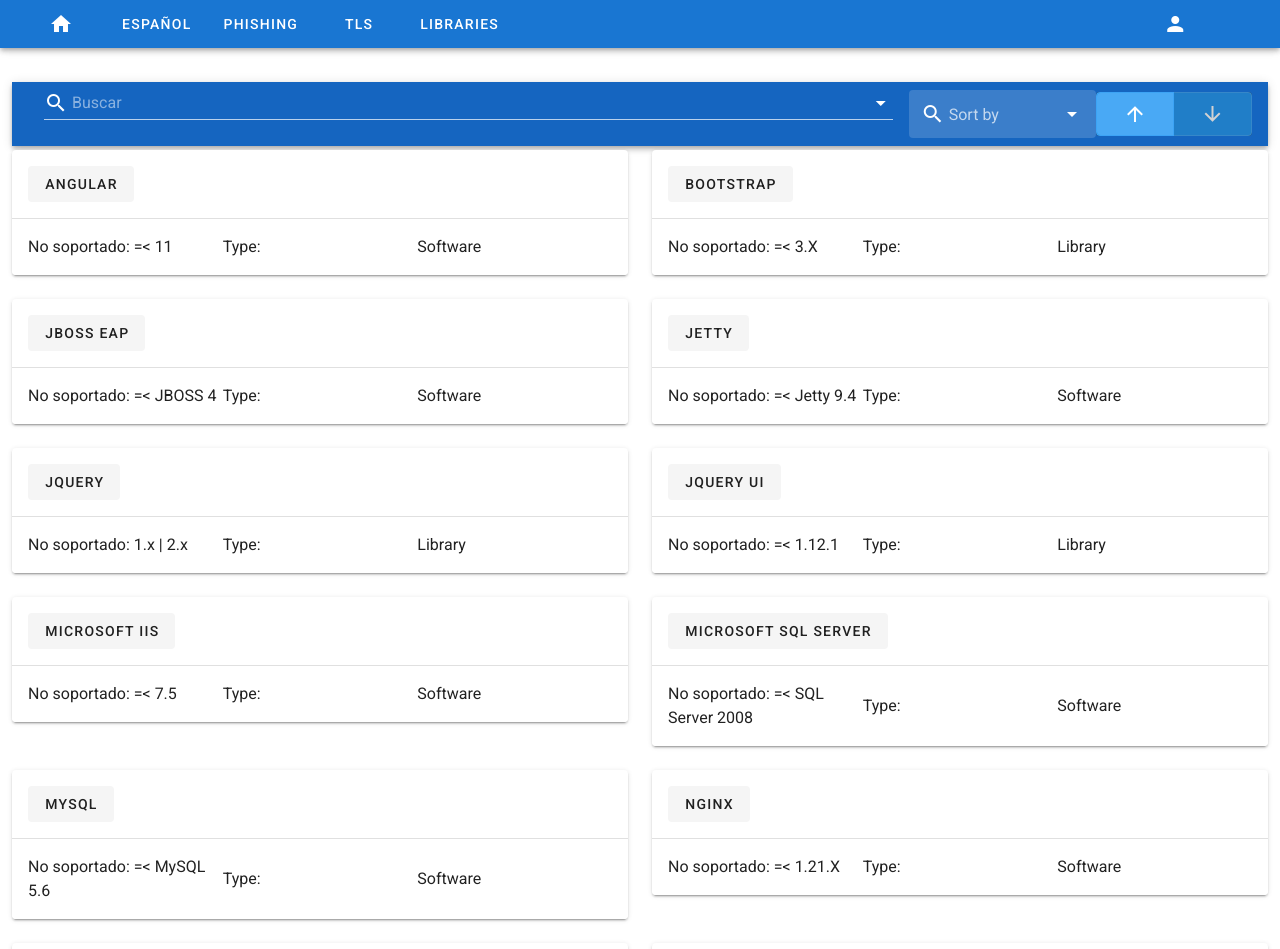
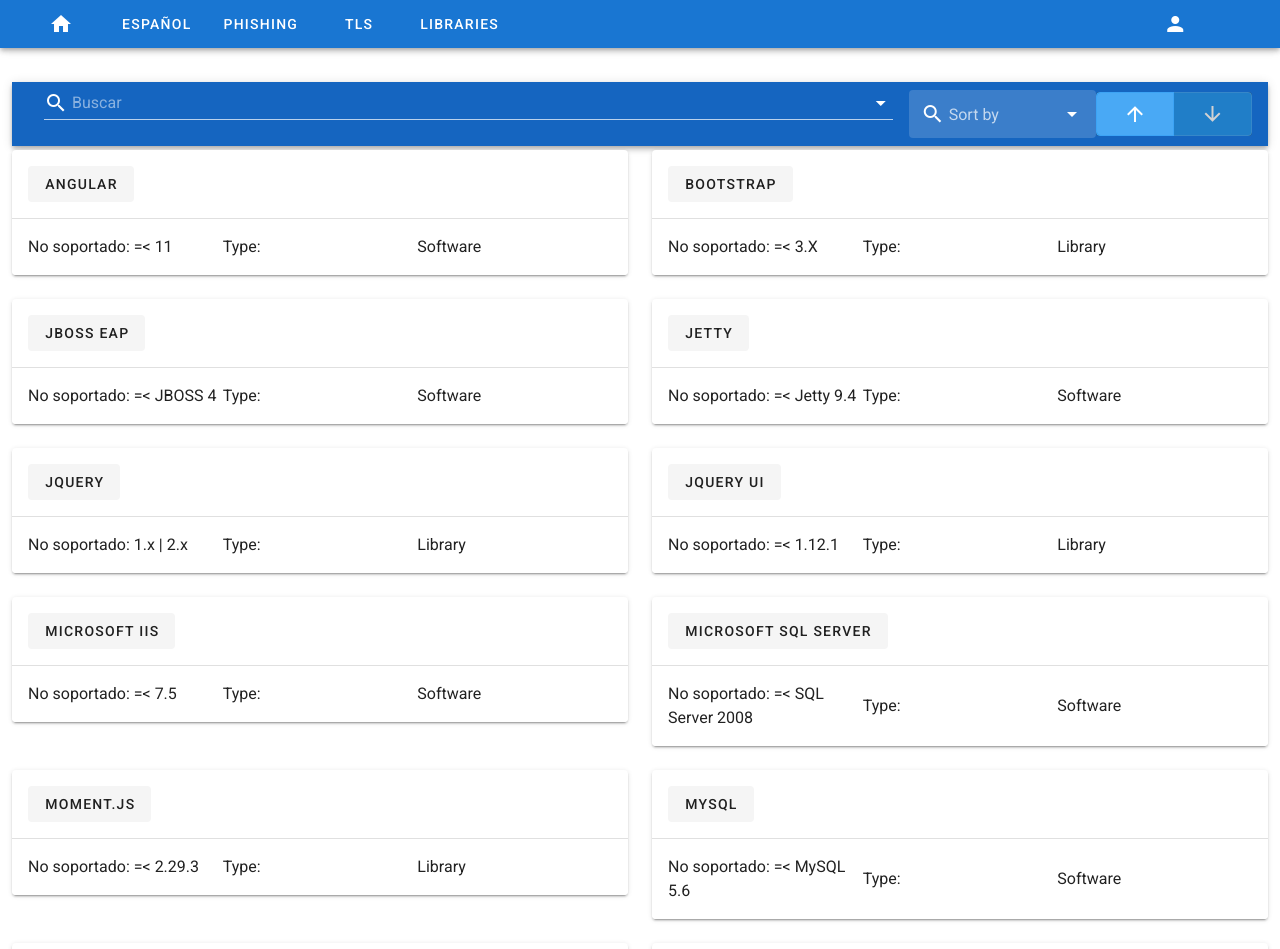
Before and after one commit to LauraVoid/Kb-project, a Vue app: page /#/lib in a window 1280 px wide. Shown: the top 949 px of the page. Built offline with nearby package versions, Linux system fonts and the light colour scheme; what vue-clipboard2 would draw is missing.

Commit message:
update libraries file

```diff
--- a/data/libraries.js
+++ b/data/libraries.js
@@ -148,5 +148,18 @@
         info_end: "https://endoflife.date/angular",
         support: "No soportado: =< 11",
     },
+    {
+        type: "Library",
+        name: "Moment.js",
+        cves: [
+            { name: "CVE-2022-31129 (7.5)", version: " >= 2.18.0  | < 2.29.4 ", info: "Regex DoS" },
+            { name: "CVE-2022-24785 (7.5)", version: " < 2.29.2 ", info: "Directory traversal" },
+            { name: "CVE-2017-18214 (7.5)", version: " < 2.19.3 ", info: "Regex DoS" },
+            { name: "CVE-2016-4055 (6.5)", version: " < 2.11.2 ", info: "Regex DoS" },
+
+        ],
+        info_end: "",
+        support: "No soportado: =< 2.29.3",
+    },
 
 ]
```
